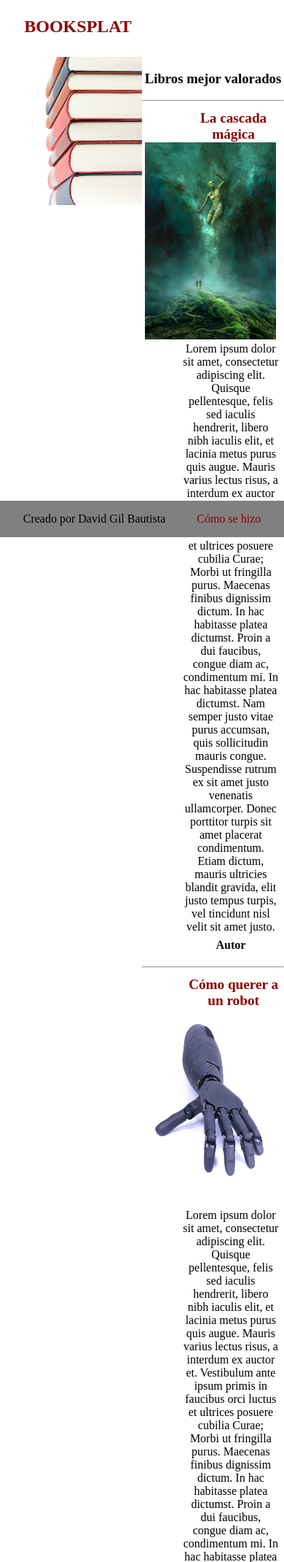
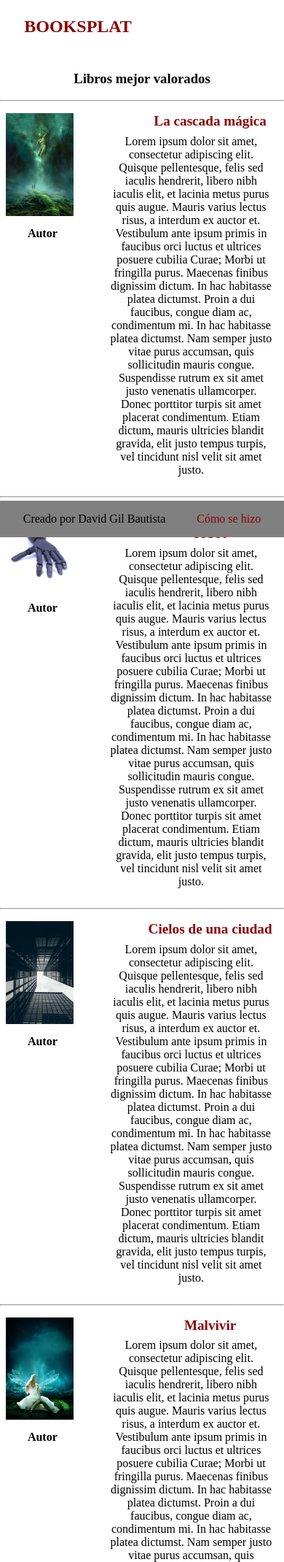
Before and after one commit to DavidBaug/PW, a PHP site: page /index.html in a window 390 px wide. Shown: the part 108-2248 px from the top of the page at 73% size. Run offline with PHP 8.4, Linux system fonts and the light colour scheme.

Commit message:
Update style.css

```diff
--- a/Practicas/P1/style.css
+++ b/Practicas/P1/style.css
@@ -631,3 +631,77 @@ section .flechas{
 #libro .opinion p:first-of-type{
   font-weight: bold;
 }
+
+
+
+@media screen and (max-width: 600px) {
+  #libro {
+    width: 100%;
+    margin: 0;
+    height: -webkit-fill-available;
+    padding-bottom: 40%;
+  }
+
+  #libro .portada{
+
+width: 30%;
+
+padding: 2% 5%;
+  }
+
+  #libro .bot_info{
+
+padding: 3%;
+  }
+
+  #libro .valoracion{
+    text-align: center;
+  }
+
+}
+
+
+
+
+
+
+@media screen and (max-width: 600px) {
+
+  #libros .lista{
+
+padding-bottom: 50%;
+  }
+
+  #imagen_relacionada{
+    display: none;
+  }
+
+  #libros{
+    width: 100%;
+  }
+
+  #libros .portada{
+
+width: 25%;
+
+height: auto;
+
+}
+
+  #libros .titulo{
+
+width: 50%;
+
+}
+
+  #libros .descripcion {width: 60%;}
+
+  #libros .autor {
+    float: left;
+    width: 25%;
+    padding: 3% 0%;
+    text-align: center;
+}
+
+
+}
```
